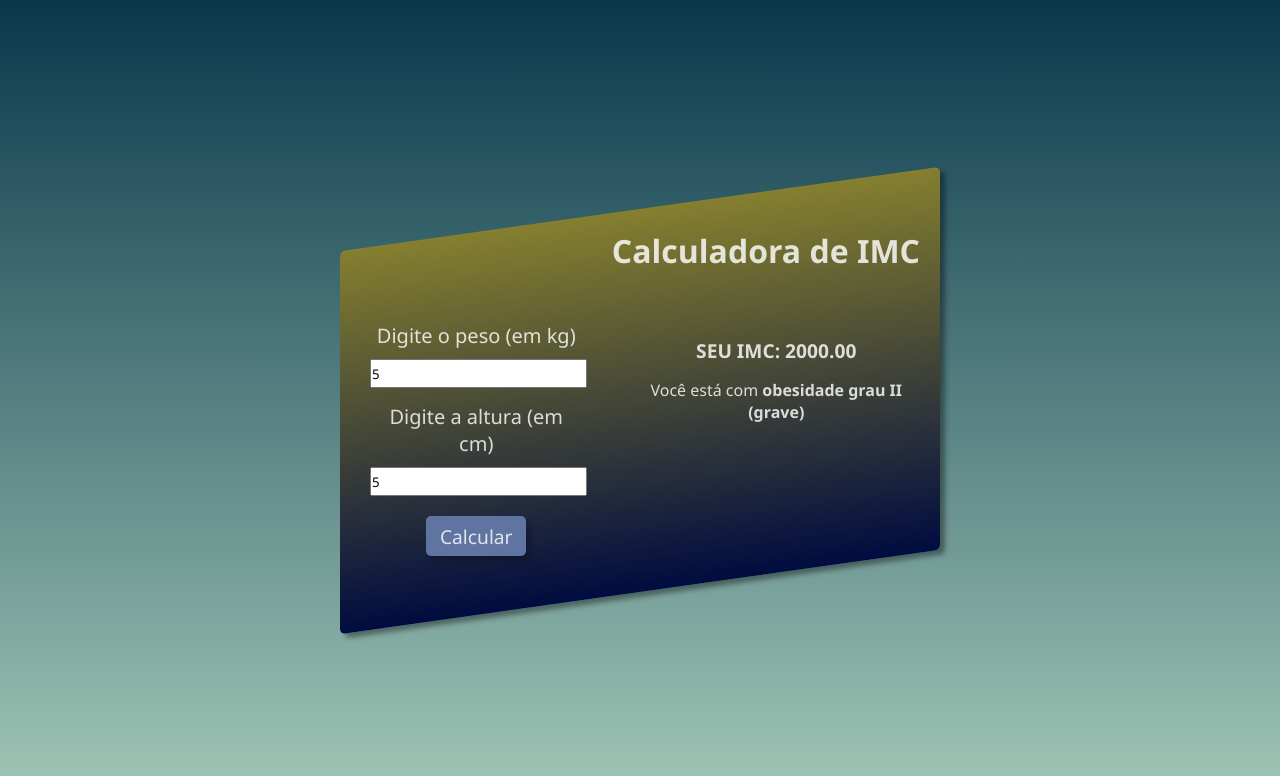
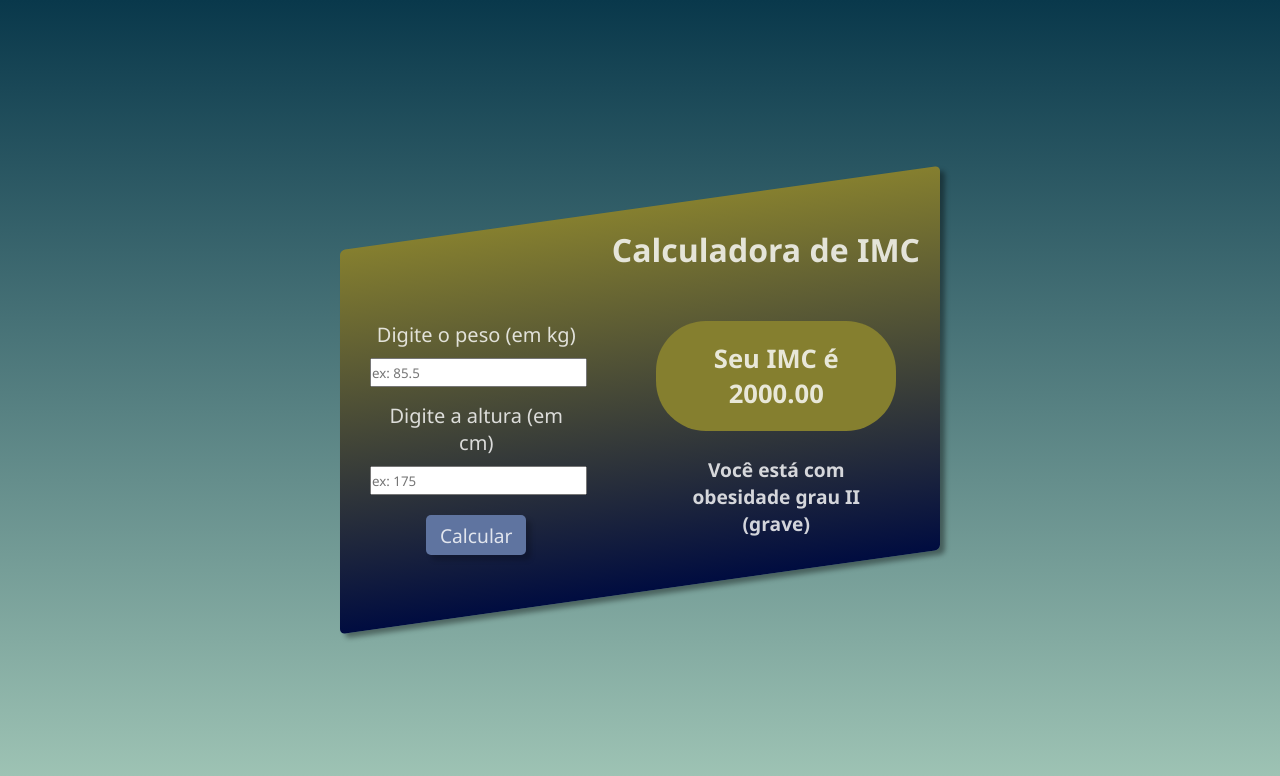
Before and after one commit to paulo-hst/imc, a plain HTML site: page index.html in a window 1280 px wide. Both pictures are taken after typing "5", "5" into the empty fields and a click on the button "Calcular". Drawn offline with Linux system fonts and the light colour scheme.

Commit message:
finalizando novo script utilizando create element

```diff
--- a/script.js
+++ b/script.js
@@ -1,36 +1,58 @@
 const weight = document.querySelector('#weight')
 const height = document.querySelector('#height')
-const description = document.querySelector('.description p')
+const descriptionContainer = document.querySelector('.description')
+const descriptionText = document.querySelector('.description p')
 
 function render(){
     const weightValue = weight.value
     const heightValue = height.value
 
-    const classification = [
-        `<p>Você está <strong>abaixo do peso</strong></p>`,
-        `<p>Você está com <strong>peso normal</strong></p>`,
-        `<p>Você está <strong>acima do peso	</strong></p>`,
-        `<p>Você está com <strong>obesidade grau I</strong></p>`,
-        `<p>Você está com <strong>obesidade grau II (grave)</strong></p>`,
-    ]
-
     if(weightValue == '' || heightValue == ''){
         alert('Valor Inválido!')
     }else{
+        fixes()
+
         const imc = (weightValue / (Math.pow(heightValue,2))*10000).toFixed(2)
 
         if(imc <= 18.5){
-            description.innerHTML = `<h2><strong>SEU IMC: ${imc}</strong></h2>${classification[0]}`
+            const imcClass = 'Você está abaixo do peso'
+            imcElements(imc, imcClass)
         }else if(imc > 18.5 && imc <= 24.9){
-            description.innerHTML = `<h2><strong>SEU IMC: ${imc}</strong></h2>${classification[1]}`
+            const imcClass = `Você está com peso normal`
+            imcElements(imc, imcClass)
         }else if(imc > 24.9 && imc <= 29.9){
-            description.innerHTML = `<h2><strong>SEU IMC: ${imc}</strong></h2>${classification[2]}`
+            const imcClass = `Você está acima do peso`
+            imcElements(imc, imcClass)
         }else if(imc > 29.9 && imc <= 39.9){
-            description.innerHTML = `<h2><strong>SEU IMC: ${imc}</strong></h2>${classification[3]}`
+            const imcClass = `Você está com obesidade grau I`
+            imcElements(imc, imcClass)
         }else if(imc > 39.9){
-            description.innerHTML = `<h2><strong>SEU IMC: ${imc}</strong></h2>${classification[4]}`
+            const imcClass = `Você está com obesidade grau II (grave)`
+            imcElements(imc, imcClass)
         }
+
     }
+}
 
+function imcElements(imc, text){
+
+    descriptionText.style.display = 'none'
+
+    const imcValue = document.createElement('div')
+    const imcText = document.createTextNode(`Seu IMC é ${imc}`)
+    imcValue.setAttribute('class', 'displayImc')
+    imcValue.appendChild(imcText)
+    descriptionContainer.appendChild(imcValue)
+
+    const imcClass = document.createElement('div')
+    const imcClassText = document.createTextNode(text)
+    imcClass.setAttribute('class', 'displayImcClass')
+    imcClass.appendChild(imcClassText)
+    descriptionContainer.appendChild(imcClass)
 
 }
+
+function fixes(){
+    weight.value = ''
+    height.value = ''
+}
--- a/style.css
+++ b/style.css
@@ -125,3 +125,29 @@ body{
     text-align: center;
 
 }
+
+.container .description .displayImc{
+    width: 200px;
+    padding: 20px;
+    margin: 0 auto;
+
+    text-align: center;
+    font-size: 1.6rem;
+    font-weight: bold;
+
+    background-color: #857f2f;
+    border-radius: 50px;
+
+}
+
+.container .description .displayImcClass{
+    width: 200px;
+    padding: 15px;
+    margin: 10px auto;
+
+    text-align: center;
+    font-size: 1.2rem;
+    font-weight: 600;
+
+
+}
```
